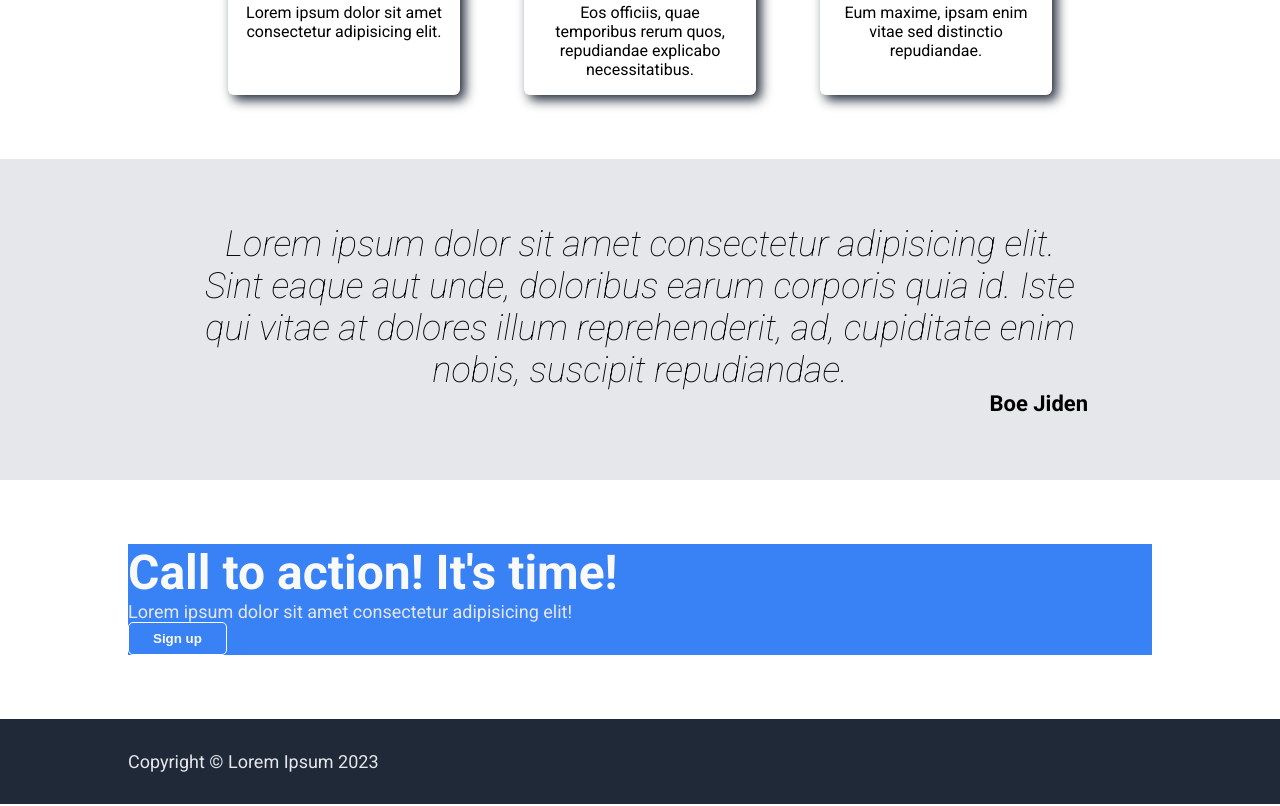
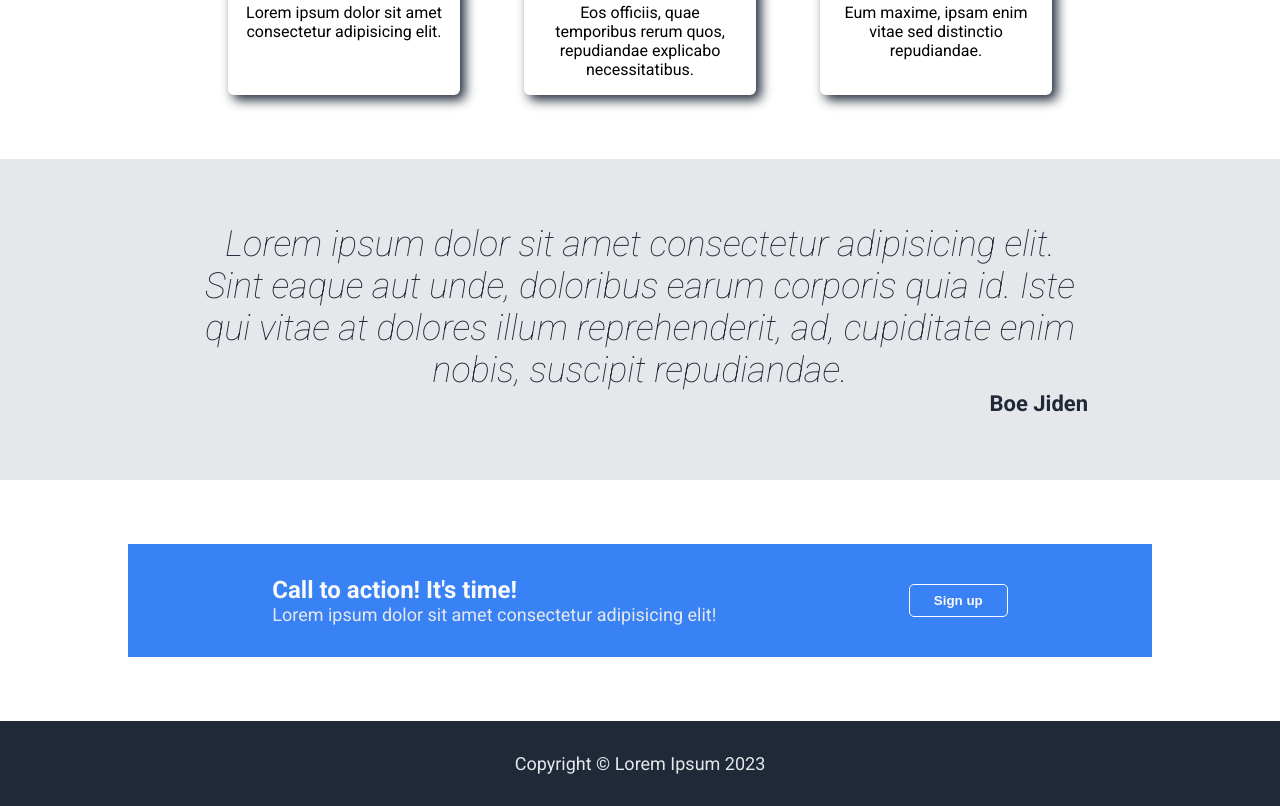
Before and after one commit to rhenzala/landing-page, a plain HTML site: page index.html in a window 1280 px wide. Shown: the part 1011-1817 px from the top of the page. Drawn offline with Linux system fonts and the light colour scheme.

Commit message:
Add style to .action-time and footer

```diff
--- a/styles.css
+++ b/styles.css
@@ -39,7 +39,6 @@ button{
 .hero,
 .footer,
 .content,
-.action-time,
 .review{
     display: flex;
     flex-direction: column;
@@ -136,6 +135,7 @@ button{
 /****************************************** REVIEW ******************************************/
 .review{
     background-color: #e5e7eb;
+    color: #1f2937;
     padding: 4rem 15vw;
 }
 blockquote{
@@ -152,11 +152,25 @@ cite{
 }
 
 /****************************************** ACTION TIME ******************************************/
+.action-time{
+    padding: 2rem 10vw;
+}
+.sign-up{
+    color: #f9faf8;
+    padding: 2rem 3rem;
+    display: flex;
+    align-items: center;
+    justify-content: space-around;
+}
 .sign-up button{
     border: 1px #fff solid;
+}
+.sign-up .main-text{
+    font-size: 24px;
+    font-weight: bold;
 }
 
 /****************************************** FOOTER ******************************************/
 .footer{
-
+    align-items: center;
 }
```
